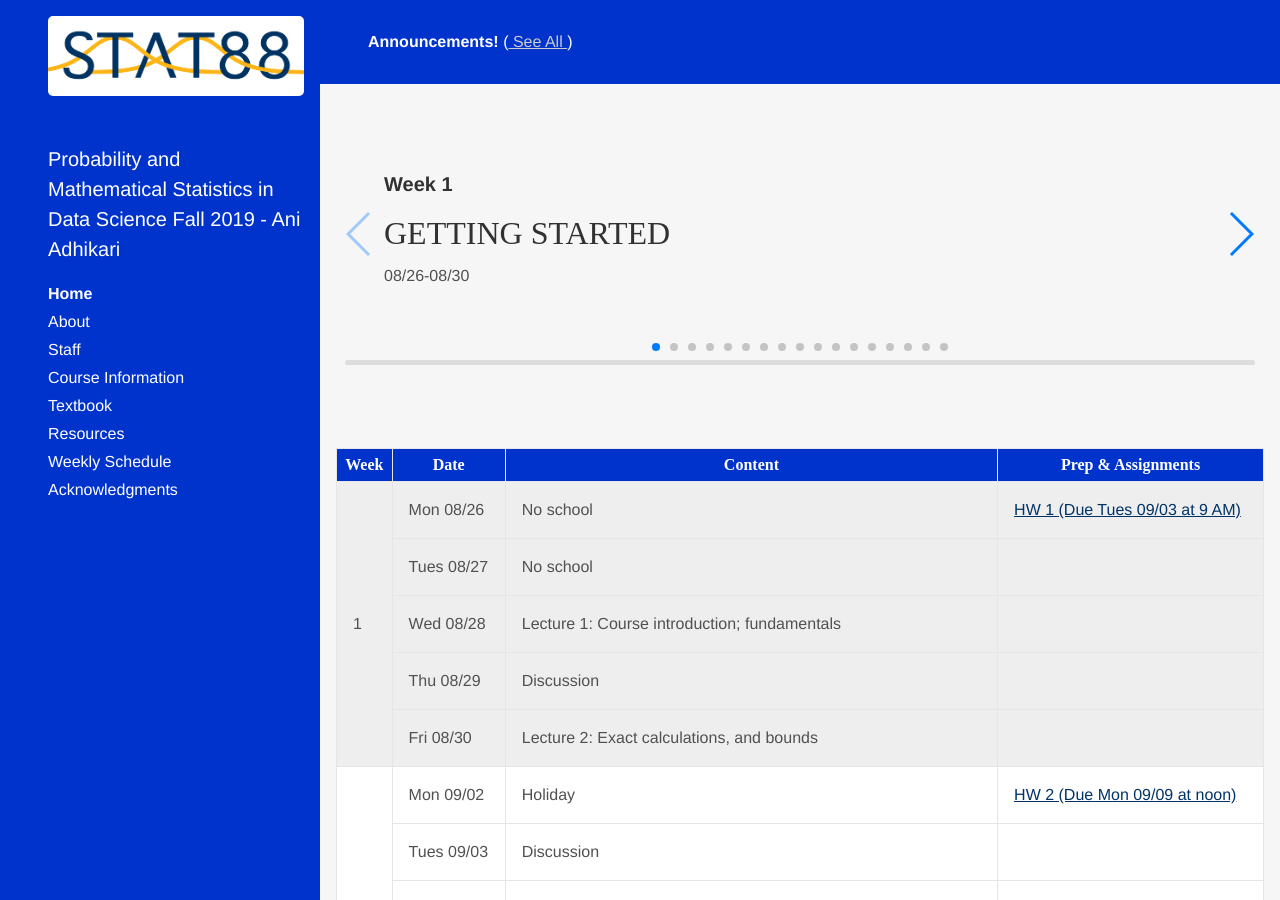
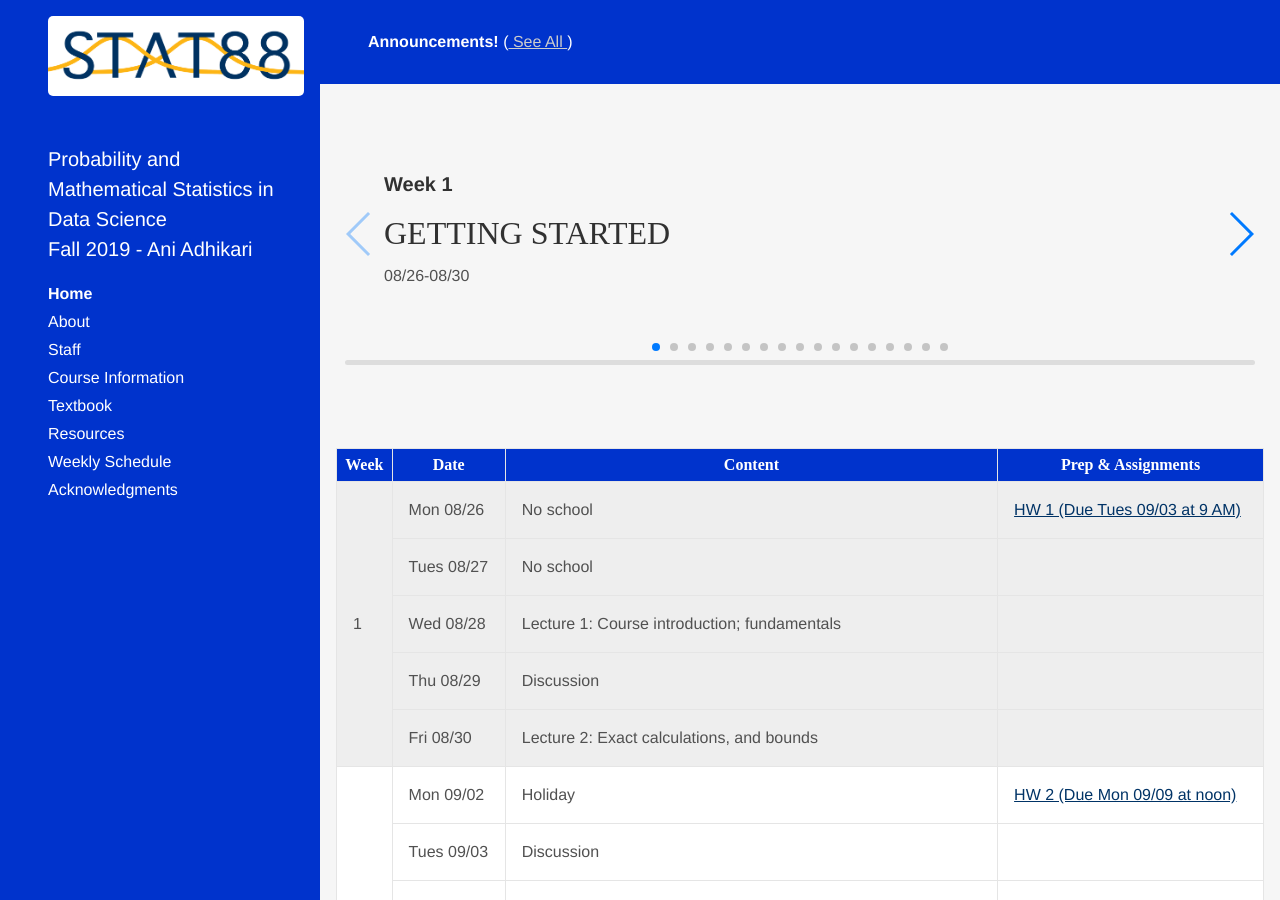
Before and after one commit to stat88/stat88.github.io, a Jekyll site: the page built from index.html, in a window 1280 px wide and 900 px high. Built offline with Jekyll 4.4.1, drawn with Linux system fonts in a browser that asks for light colours; some web fonts are replaced; the list of posts is cut into pages by our own code.

Commit message:
Attempting to add new line after name of course and before Fall 2019

```diff
--- a/_includes/sidebar.html
+++ b/_includes/sidebar.html
@@ -4,7 +4,8 @@
       <div class="tooltip">
         <a href="/" > <img class="iconIMG" src="/assets/icon.png"> </a>
       </div>
-      <p class="lead">Probability and Mathematical Statistics in Data Science Fall 2019 - Ani Adhikari</p>
+      <p class="lead">Probability and Mathematical Statistics in Data Science
+      <br>Fall 2019 - Ani Adhikari</p>
     </div>
     <nav class="sidebar-nav">
 
```
